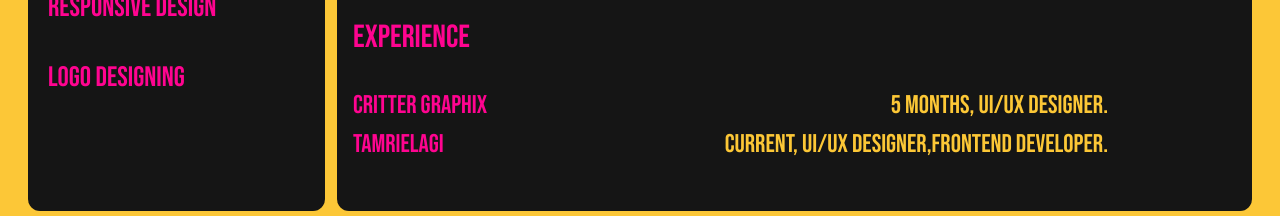
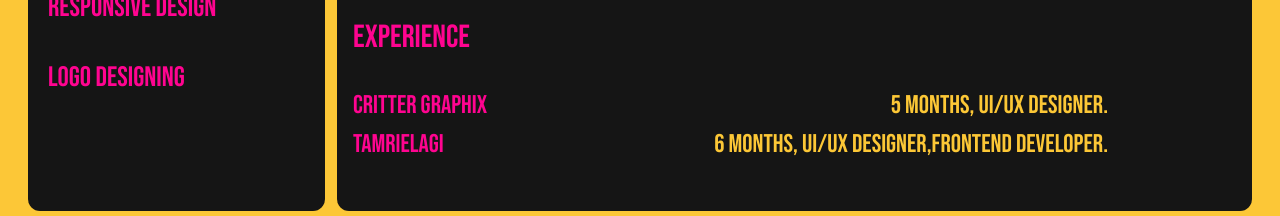
Before and after one commit to Adhithyan2004/Portfolio-Website, a React (Vite) app: page / in a window 1280 px wide. Shown: the part 1320-1536 px from the top of the page. Built offline with nearby package versions, Linux system fonts and the light colour scheme; a web font is replaced by a local one.

Commit message:
changed current to 6 months

```diff
--- a/src/components/Bento.jsx
+++ b/src/components/Bento.jsx
@@ -87,7 +87,7 @@ const Bento = () => {
               {/* <span className="Exptym text-primary ml-[21vw]"> */}
             </p>
             <span className="Exptym text-primary">
-              Current, UI/UX designer,Frontend Developer.
+              6 months, UI/UX designer,Frontend Developer.
             </span>
           </div>
         </div>
```
